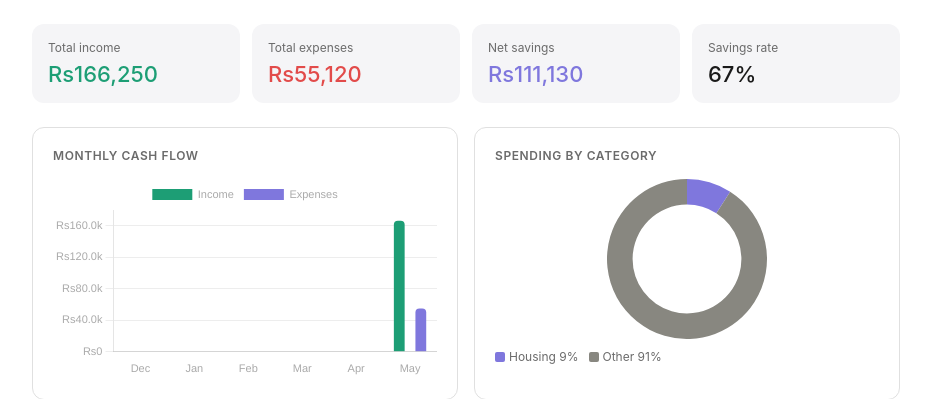
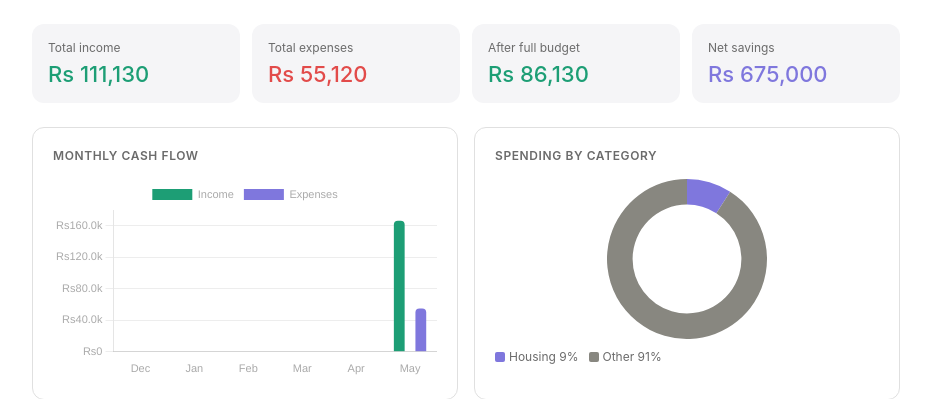
Before and after one commit to mahd0x8/Fintrack, a Flask app: page / in a window 1280 px wide. Shown: the part 124-523 px from the top of the page, without its empty margins (174-1105 px from the left). Run offline with Flask 3, Linux system fonts and the light colour scheme; data comes from the database, SQL or seed files in the repository; both versions use the stored data as it was after the commit.

Commit message:
Fixed Budget and Home layout  according to my preferences.

```diff
--- a/app.py
+++ b/app.py
@@ -278,10 +278,15 @@ def overview():
     # Savings trend
     savings_trend = [{'month': f['month'], 'savings': f['savings']} for f in flow]
 
+    total_goal_savings = db.execute('SELECT COALESCE(SUM(saved),0) FROM goals').fetchone()[0]
+    total_budgeted = db.execute('SELECT COALESCE(SUM(amount),0) FROM budgets WHERE month=?', (month,)).fetchone()[0]
+    after_full_budget = (income - expenses) - total_budgeted
+
     return jsonify({
         'income': income, 'expenses': expenses,
-        'net_savings': income - expenses,
-        'savings_rate': round((income - expenses) / income * 100) if income else 0,
+        'left_in_hand': income - expenses,
+        'total_goal_savings': total_goal_savings,
+        'after_full_budget': after_full_budget,
         'cash_flow': flow,
         'category_breakdown': cat_data,
         'savings_trend': savings_trend
--- a/templates/index.html
+++ b/templates/index.html
@@ -210,8 +210,8 @@ button{cursor:pointer}
     <div class="metrics" id="ov-metrics">
       <div class="metric"><div class="metric-label">Total income</div><div class="metric-value green" id="ov-income">—</div></div>
       <div class="metric"><div class="metric-label">Total expenses</div><div class="metric-value red" id="ov-expenses">—</div></div>
-      <div class="metric"><div class="metric-label">Net savings</div><div class="metric-value purple" id="ov-savings">—</div></div>
-      <div class="metric"><div class="metric-label">Savings rate</div><div class="metric-value" id="ov-rate">—</div></div>
+      <div class="metric"><div class="metric-label">After full budget</div><div class="metric-value" id="ov-after-budget">—</div></div>
+      <div class="metric"><div class="metric-label">Net savings</div><div class="metric-value purple" id="ov-goal-savings">—</div></div>
     </div>
     <div class="two-col">
       <div class="card">
@@ -409,7 +409,7 @@ function fmt(n){
   const sym = currentCurrency.symbol;
   const abs = Math.abs(n);
   const formatted = abs.toLocaleString('en-US', {minimumFractionDigits: abs % 1 ? 2 : 0, maximumFractionDigits: 2});
-  return sym + formatted;
+  return sym + ' ' + formatted;
 }
 
 function fmtSigned(n){ return (n>=0?'+':'-') + fmt(n) }
@@ -592,10 +592,12 @@ async function executeClear(type){
 // ── Overview ──────────────────────────────────────────────────────────────
 async function loadOverview(){
   const d = await api(`/api/overview?month=${currentMonth}`);
-  document.getElementById('ov-income').textContent = fmt(d.income);
+  document.getElementById('ov-goal-savings').textContent = fmt(d.total_goal_savings);
   document.getElementById('ov-expenses').textContent = fmt(d.expenses);
-  document.getElementById('ov-savings').textContent = fmt(d.net_savings);
-  document.getElementById('ov-rate').textContent = d.savings_rate + '%';
+  document.getElementById('ov-income').textContent = fmt(d.left_in_hand);
+  const afb = document.getElementById('ov-after-budget');
+  afb.textContent = fmt(d.after_full_budget);
+  afb.className = 'metric-value ' + (d.after_full_budget >= 0 ? 'green' : 'red');
 
   const isDark = matchMedia('(prefers-color-scheme:dark)').matches;
   const gridColor = isDark ? 'rgba(255,255,255,0.07)' : 'rgba(0,0,0,0.07)';
```
Also changed, not shown: finance.db.
